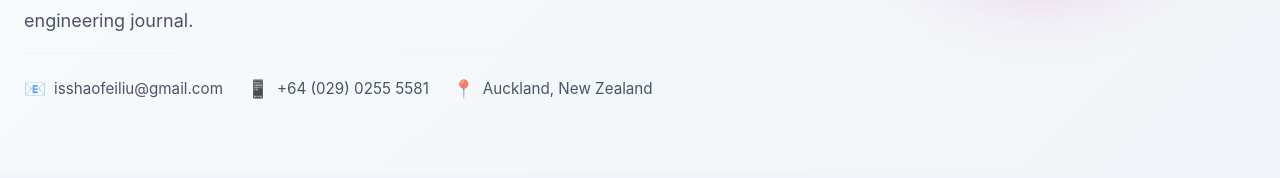
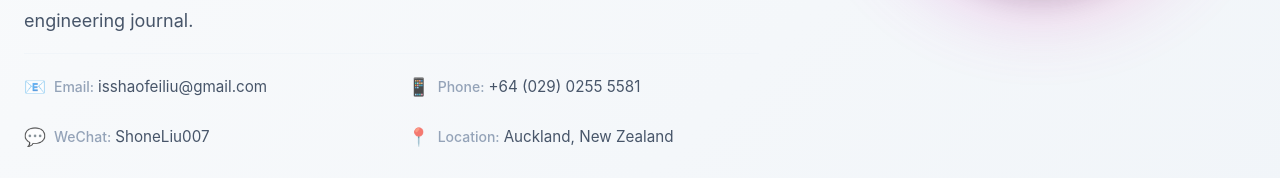
Before and after one commit to LoveShoneLiu/personalSites, a Next.js app: page / in a window 1280 px wide. Shown: the part 622-800 px from the top of the page. Built offline with nearby package versions, Linux system fonts and the light colour scheme.

Commit message:
feat: 添加微信内容

```diff
--- a/app/page.module.scss
+++ b/app/page.module.scss
@@ -90,9 +90,9 @@
 }
 
 .heroContact {
-  display: flex;
-  flex-wrap: wrap;
-  gap: var(--spacing-lg);
+  display: grid;
+  grid-template-columns: repeat(2, 1fr);
+  gap: var(--spacing-md) var(--spacing-xl);
   margin-top: var(--spacing-md);
   padding-top: var(--spacing-md);
   border-top: 1px solid var(--color-border-light);
@@ -120,6 +120,24 @@
   font-size: 1.1rem;
   flex-shrink: 0;
   opacity: 0.7;
+  line-height: 1;
+  display: flex;
+  align-items: center;
+  justify-content: center;
+}
+
+.heroContactContent {
+  display: flex;
+  flex-direction: row;
+  align-items: center;
+  gap: 0.25rem;
+  flex-wrap: wrap;
+}
+
+.heroContactLabel {
+  color: var(--color-text-tertiary);
+  font-weight: 500;
+  font-size: 0.875rem;
 }
 
 .heroContactLink {
@@ -827,9 +845,8 @@
   }
 
   .heroContact {
-    flex-direction: column;
+    grid-template-columns: 1fr;
     gap: var(--spacing-sm);
-    align-items: flex-start;
   }
 
   .heroContactItem {
--- a/app/page.tsx
+++ b/app/page.tsx
@@ -10,6 +10,7 @@ const personalInfo = {
   avatar: "/shaofeiliu.jpg", // 位于 public 目录下的头像图片
   email: "isshaofeiliu@gmail.com",
   phone: "+64 (029) 0255 5581",
+  wechat: "ShoneLiu007", // 微信id
   location: "Auckland, New Zealand",
   bio: [
     "I am a senior front-end engineer with 10 years of experience in large-scale web application development, with roughly 460,000 lines of code produced. I have worked at Bangzhidian Technology, Cheetah Mobile, Momo, and Meituan.",
@@ -196,17 +197,33 @@ export default function HomePage() {
               <div className={styles.heroContact}>
                 <div className={styles.heroContactItem}>
                   <span className={styles.heroContactIcon}>📧</span>
-                  <a href={`mailto:${personalInfo.email}`} className={styles.heroContactLink}>
-                    {personalInfo.email}
-                  </a>
+                  <div className={styles.heroContactContent}>
+                    <span className={styles.heroContactLabel}>Email: </span>
+                    <a href={`mailto:${personalInfo.email}`} className={styles.heroContactLink}>
+                      {personalInfo.email}
+                    </a>
+                  </div>
                 </div>
                 <div className={styles.heroContactItem}>
                   <span className={styles.heroContactIcon}>📱</span>
-                  <span className={styles.heroContactText}>{personalInfo.phone}</span>
+                  <div className={styles.heroContactContent}>
+                    <span className={styles.heroContactLabel}>Phone: </span>
+                    <span className={styles.heroContactText}>{personalInfo.phone}</span>
+                  </div>
+                </div>
+                <div className={styles.heroContactItem}>
+                  <span className={styles.heroContactIcon}>💬</span>
+                  <div className={styles.heroContactContent}>
+                    <span className={styles.heroContactLabel}>WeChat: </span>
+                    <span className={styles.heroContactText}>{personalInfo.wechat}</span>
+                  </div>
                 </div>
                 <div className={styles.heroContactItem}>
                   <span className={styles.heroContactIcon}>📍</span>
-                  <span className={styles.heroContactText}>{personalInfo.location}</span>
+                  <div className={styles.heroContactContent}>
+                    <span className={styles.heroContactLabel}>Location: </span>
+                    <span className={styles.heroContactText}>{personalInfo.location}</span>
+                  </div>
                 </div>
               </div>
             </div>
```
